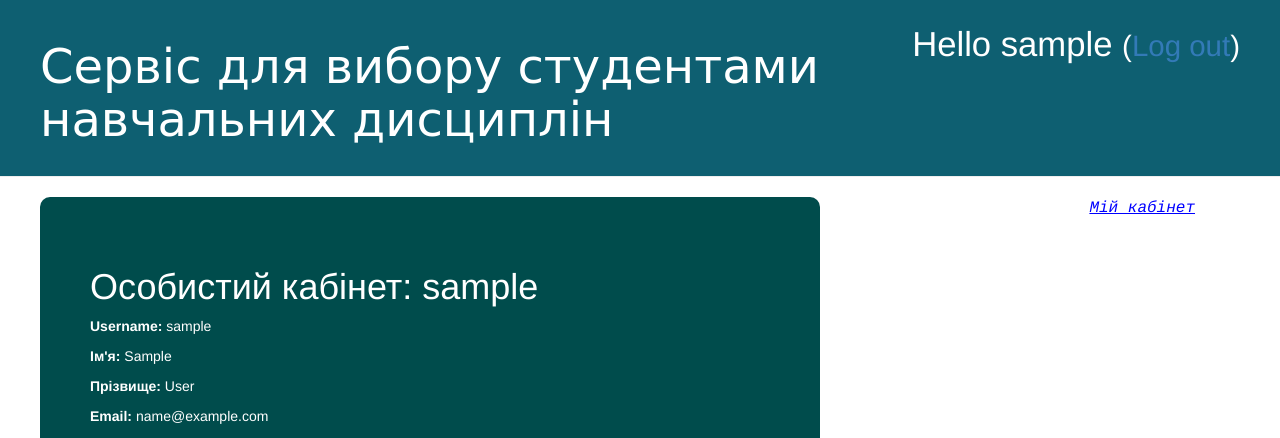
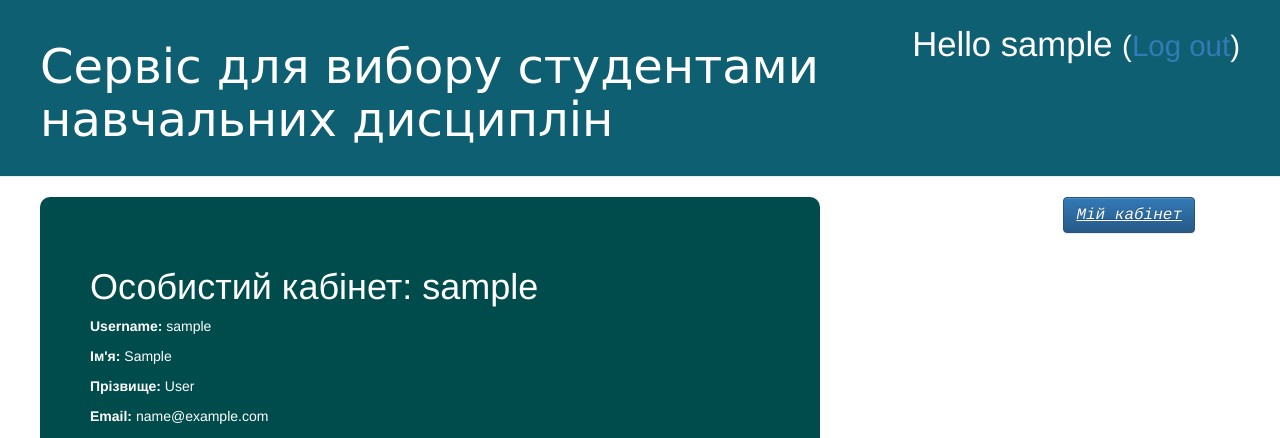
Before and after one commit to Smanst3r/your-discipline, a Django app: page /cabinet/ in a window 1280 px wide. Shown: the top 438 px of the page. Run offline with Django 3.2, Linux system fonts and the light colour scheme; the visitor is signed in with stand-in values (Sample User, id 1); data that the repository does not hold is empty; some libraries are stand-ins or nearby versions.

Commit message:
Changed link to user cabinet

```diff
--- a/service/templates/service/base.html
+++ b/service/templates/service/base.html
@@ -26,7 +26,7 @@
     </div>
     <div class="content container">
     {% if user.is_authenticated %}
-    <a href="{% url 'cabinet' %}" class="cabinet">Мій кабінет</a>
+    <a href="{% url 'cabinet' %}" class="cabinet btn btn-primary" style="color: white;">Мій кабінет</a>
     {% endif %}
         <div class="row">
             <div class="col-md-8">
```
